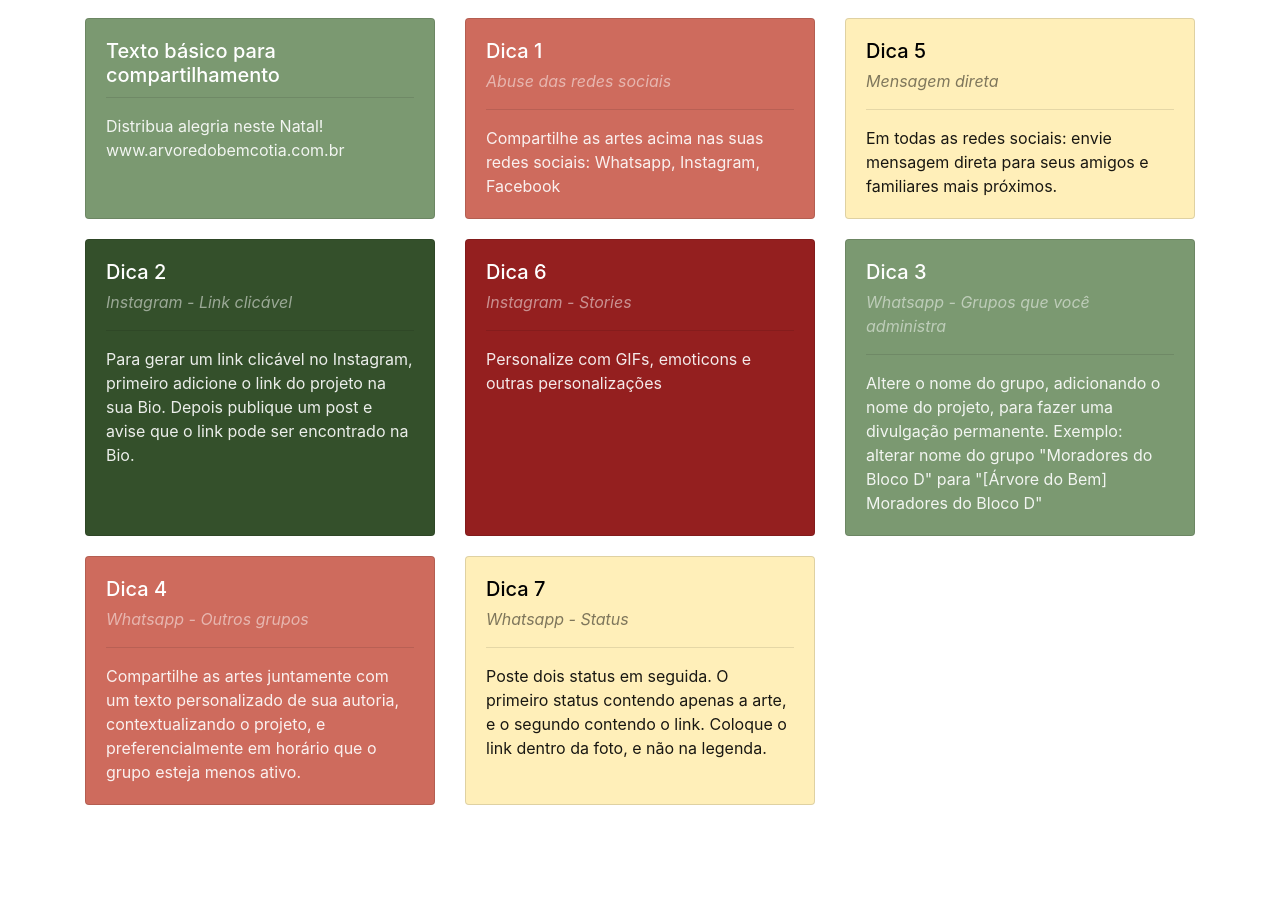
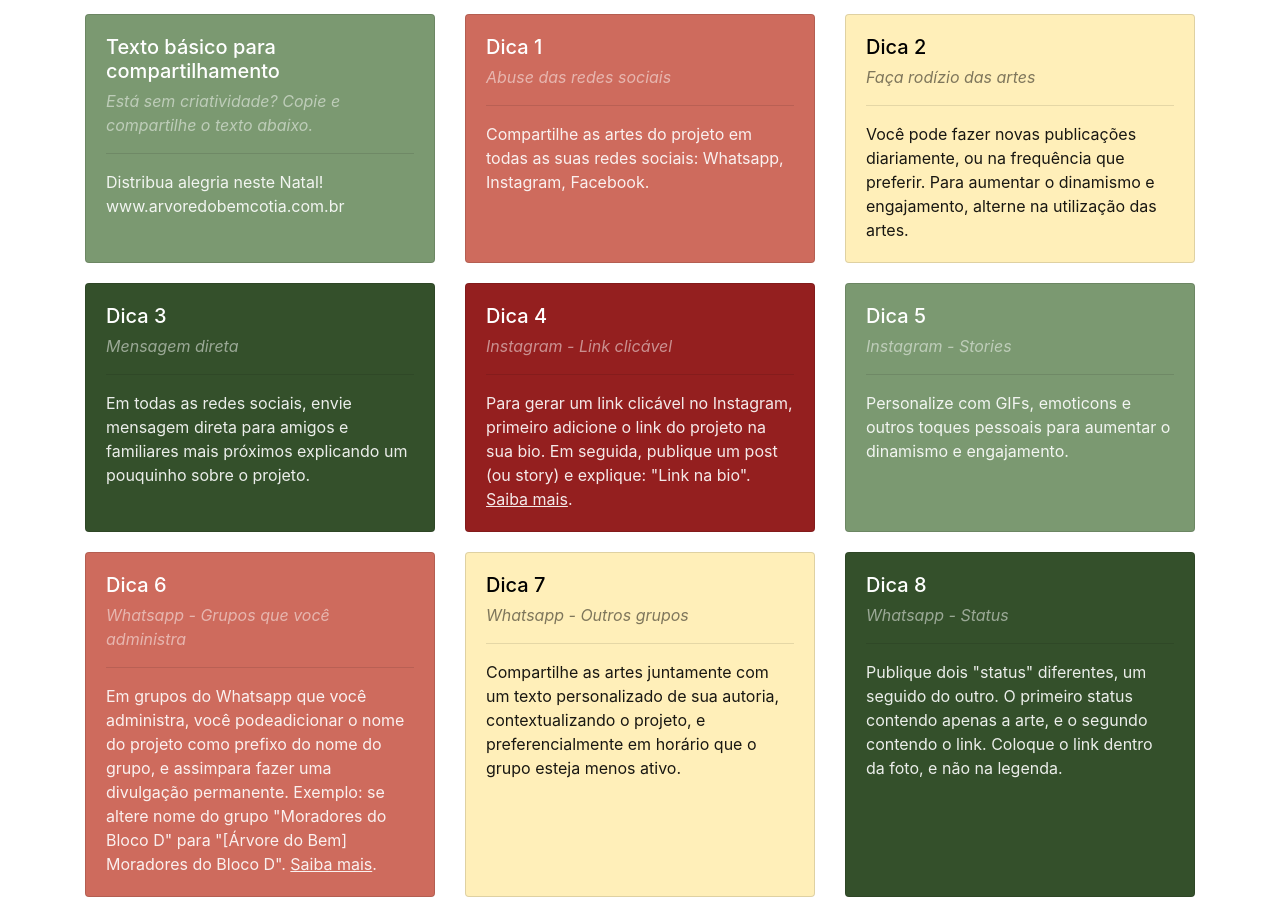
Before and after one commit to rpagliuca/rotary-arvore-do-bem-divulgacao, a React (Create React App) app: page / in a window 1280 px wide. Shown: the part 1487-2394 px from the top of the page. Before the commit the page ends 2302 px from the top, so only its background shows below. Built offline with nearby package versions, Linux system fonts and the light colour scheme.

Commit message:
feat: Add links "Saiba mais"

```diff
--- a/src/App.js
+++ b/src/App.js
@@ -31,7 +31,7 @@ function App() {
     <rs.Container>
 
       <h1 style={{color: cycleTheme()[0]}}>Árvore do Bem</h1>
-      <h2 style={{color: cycleTheme()[0]}}>Contamos com sua ajuda para divulgar!</h2>
+      <h3 style={{color: cycleTheme()[0]}}>Sua ajuda na divulgação é (muuuito) importante!</h3>
 
       <rs.Row>
 
@@ -51,18 +51,19 @@ function App() {
           * Data limite para doação: 18/12/2020<br/><br/>
         </MyCard>
 
-        <MyCard theme={cycleTheme()} title="Texto básico para compartilhamento">
+        <MyCard theme={cycleTheme()} subtitle="Está sem criatividade? Copie e compartilhe o texto abaixo." title="Texto básico para compartilhamento">
           Distribua alegria neste Natal!
           www.arvoredobemcotia.com.br
         </MyCard>
 
-        <MyCard theme={cycleTheme()}  title="Dica 1" subtitle="Abuse das redes sociais">Compartilhe as artes acima nas suas redes sociais: Whatsapp, Instagram, Facebook</MyCard>
-        <MyCard theme={cycleTheme()}  title="Dica 5" subtitle="Mensagem direta">Em todas as redes sociais: envie mensagem direta para seus amigos e familiares mais próximos.</MyCard>
-        <MyCard theme={cycleTheme()}  title="Dica 2" subtitle="Instagram - Link clicável">Para gerar um link clicável no Instagram, primeiro adicione o link do projeto na sua Bio. Depois publique um post e avise que o link pode ser encontrado na Bio.</MyCard>
-        <MyCard theme={cycleTheme()}  title="Dica 6" subtitle="Instagram - Stories">Personalize com GIFs, emoticons e outras personalizações</MyCard>
-        <MyCard theme={cycleTheme()}  title="Dica 3" subtitle="Whatsapp - Grupos que você administra">Altere o nome do grupo, adicionando o nome do projeto, para fazer uma divulgação permanente. Exemplo: alterar nome do grupo "Moradores do Bloco D" para "[Árvore do Bem] Moradores do Bloco D"</MyCard>
-        <MyCard theme={cycleTheme()}  title="Dica 4" subtitle="Whatsapp - Outros grupos">Compartilhe as artes juntamente com um texto personalizado de sua autoria, contextualizando o projeto, e preferencialmente em horário que o grupo esteja menos ativo.</MyCard>
-        <MyCard theme={cycleTheme()}  title="Dica 7" subtitle="Whatsapp - Status">Poste dois status em seguida. O primeiro status contendo apenas a arte, e o segundo contendo o link. Coloque o link dentro da foto, e não na legenda.</MyCard>
+        <MyCard theme={cycleTheme()}  title="Dica 1" subtitle="Abuse das redes sociais">Compartilhe as artes do projeto em todas as suas redes sociais: Whatsapp, Instagram, Facebook.</MyCard>
+        <MyCard theme={cycleTheme()}  title="Dica 2" subtitle="Faça rodízio das artes">Você pode fazer novas publicações diariamente, ou na frequência que preferir. Para aumentar o dinamismo e engajamento, alterne na utilização das artes.</MyCard>
+        <MyCard theme={cycleTheme()}  title="Dica 3" subtitle="Mensagem direta">Em todas as redes sociais, envie mensagem direta para amigos e familiares mais próximos explicando um pouquinho sobre o projeto.</MyCard>
+        <MyCard theme={cycleTheme()}  title="Dica 4" subtitle="Instagram - Link clicável">Para gerar um link clicável no Instagram, primeiro adicione o link do projeto na sua bio. Em seguida, publique um post (ou story) e explique: "Link na bio". <a href="https://www.uol.com.br/tilt/noticias/redacao/2018/08/30/link-na-bio-saiba-o-que-significa-e-como-utilizar-o-truque-no-instagram.htm" target="_blank">Saiba mais</a>.</MyCard>
+        <MyCard theme={cycleTheme()}  title="Dica 5" subtitle="Instagram - Stories">Personalize com GIFs, emoticons e outros toques pessoais para aumentar o dinamismo e engajamento.</MyCard>
+        <MyCard theme={cycleTheme()}  title="Dica 6" subtitle="Whatsapp - Grupos que você administra">Em grupos do Whatsapp que você administra, você podeadicionar o nome do projeto como prefixo do nome do grupo, e assimpara fazer uma divulgação permanente. Exemplo: se altere nome do grupo "Moradores do Bloco D" para "[Árvore do Bem] Moradores do Bloco D". <a href="https://canaltech.com.br/apps/aprenda-a-trocar-o-nome-ou-assunto-de-grupos-do-whatsapp/" target="_blank">Saiba mais</a>.</MyCard>
+        <MyCard theme={cycleTheme()}  title="Dica 7" subtitle="Whatsapp - Outros grupos">Compartilhe as artes juntamente com um texto personalizado de sua autoria, contextualizando o projeto, e preferencialmente em horário que o grupo esteja menos ativo.</MyCard>
+        <MyCard theme={cycleTheme()}  title="Dica 8" subtitle="Whatsapp - Status">Publique dois "status" diferentes, um seguido do outro. O primeiro status contendo apenas a arte, e o segundo contendo o link. Coloque o link dentro da foto, e não na legenda.</MyCard>
 
         </rs.Row>
       </rs.Container>
--- a/src/style.css
+++ b/src/style.css
@@ -1,3 +1,12 @@
 body {
     margin-top: 10px;
 }
+
+a {
+    color: inherit;
+    text-decoration: underline;
+}
+
+a:hover {
+    color: inherit;
+}
```
